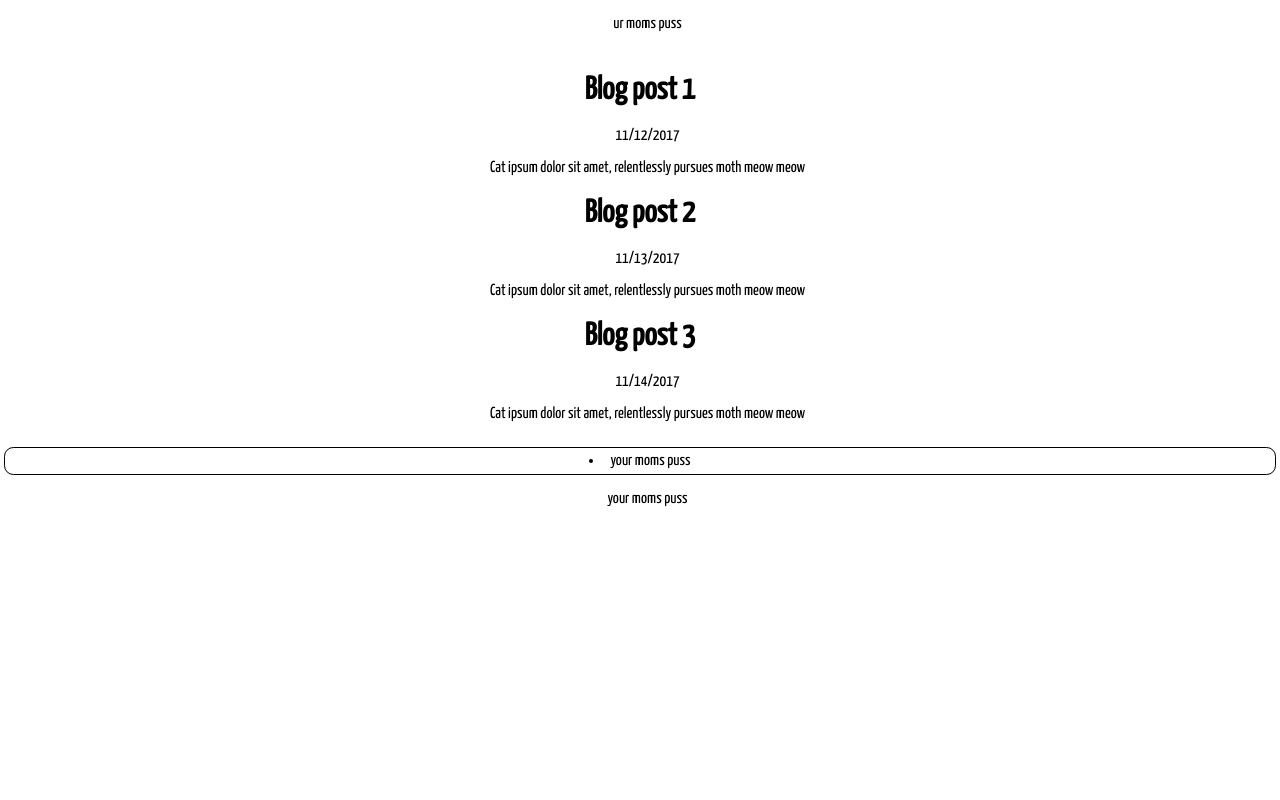
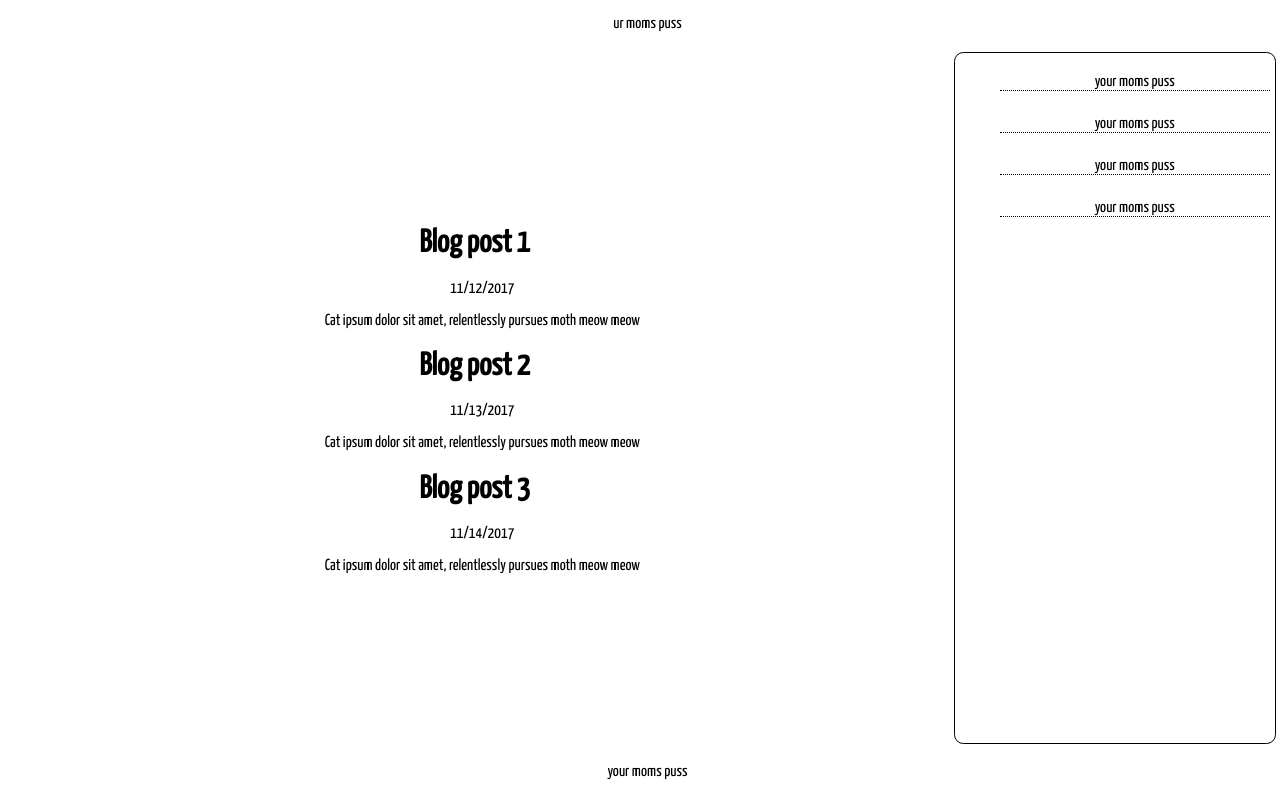
Before and after one commit to cmitides89/SinglePageApp, a React (Create React App) app: page / in a window 1280 px wide. Built offline with nearby package versions, Linux system fonts and the light colour scheme.

Commit message:
overall layout is in place just need to edit sizes and colors

```diff
--- a/src/App.css
+++ b/src/App.css
@@ -3,9 +3,15 @@
 .App {
   text-align: center;
   font-family:'Yanone Kaffeesatz', sans-serif;
+  /* min-height:800px;
+  margin:0;
+  padding:0;
+  display:flex;
+  flex-flow:row; */
 }
-#main{
-  min-height:800px;
+/* #main */
+.wrapper{
+  min-height:700px;
   margin:0;
   padding:0;
   display:flex;
@@ -17,7 +23,7 @@
   padding: 5px;
   flex:3 1 60%;
   align-content:center;
-  order: 2;
+  order: 1;
 }
 
 /* #main > */
@@ -50,13 +56,13 @@
   border:1px solid black;
   border-radius:7pt;
   flex:1 6 20%;
-  order: 3;
+  order: 2;
 }
 Header, Footer{
   display:block;
   margin:4px;
   /*padding:5px;*/
-  min-height:100px;
+  min-height:300px;
 
   /*border-radius:7pt;*/
 }
--- a/src/App.js
+++ b/src/App.js
@@ -3,8 +3,8 @@ import MainContent from './Components/MainContent.js';
 import Header from './Components/Header.js';
 import Footer from './Components/Footer.js';
 import Nav from './Components/Nav.js';
-import BlogPostItem from './Components/BlogPostItem.js';
-import BlogPosts from './Components/BlogPosts.js';
+// import BlogPostItem from './Components/BlogPostItem.js';
+// import BlogPosts from './Components/BlogPosts.js';
 import './App.css';
 
 class App extends Component {
@@ -38,8 +38,10 @@ class App extends Component {
     return (
       <div className="App">
         <Header />
-        <MainContent maincontents = {this.state.maincontents}/>
-        <Nav/>
+        <div className="wrapper">
+          <MainContent maincontents = {this.state.maincontents}/>
+          <Nav/>
+        </div>
         <Footer />
       </div>
     );
--- a/src/Components/Header.js
+++ b/src/Components/Header.js
@@ -1,7 +1,6 @@
 import React, {Component} from 'react';
 class Header extends Component{
     render(){
-        {/*you need another component for header items if any*/}
         return(
             <div className="Header">
                 <p>ur moms puss</p>
--- a/src/Components/MainContent.js
+++ b/src/Components/MainContent.js
@@ -12,7 +12,7 @@ class MainContent extends Component{
         }
 
         return(
-            <div className="MainContent" idName="main">
+            <div className="MainContent">
             {/*in here we will have each blogpost*/}
             {blogPostItems}
             </div>
--- a/src/Components/Nav.js
+++ b/src/Components/Nav.js
@@ -3,7 +3,12 @@ class Nav extends Component{
     render(){
         return(
             <div className = "Nav">
-                <li>your moms puss</li>
+                <ul>
+                    <li>your moms puss</li>
+                    <li>your moms puss</li>
+                    <li>your moms puss</li>
+                    <li>your moms puss</li>
+                </ul>
             </div>
         );
     }
```
